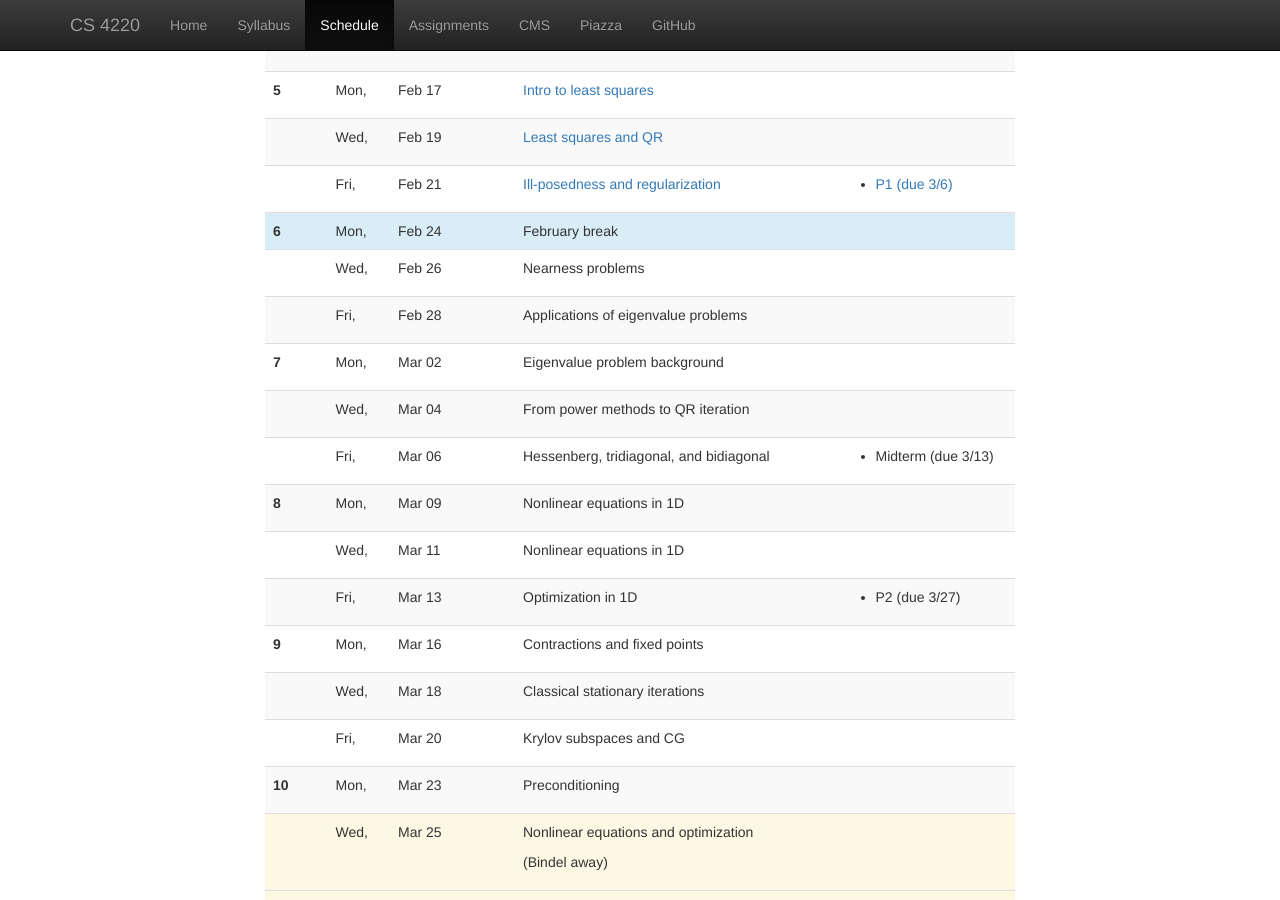
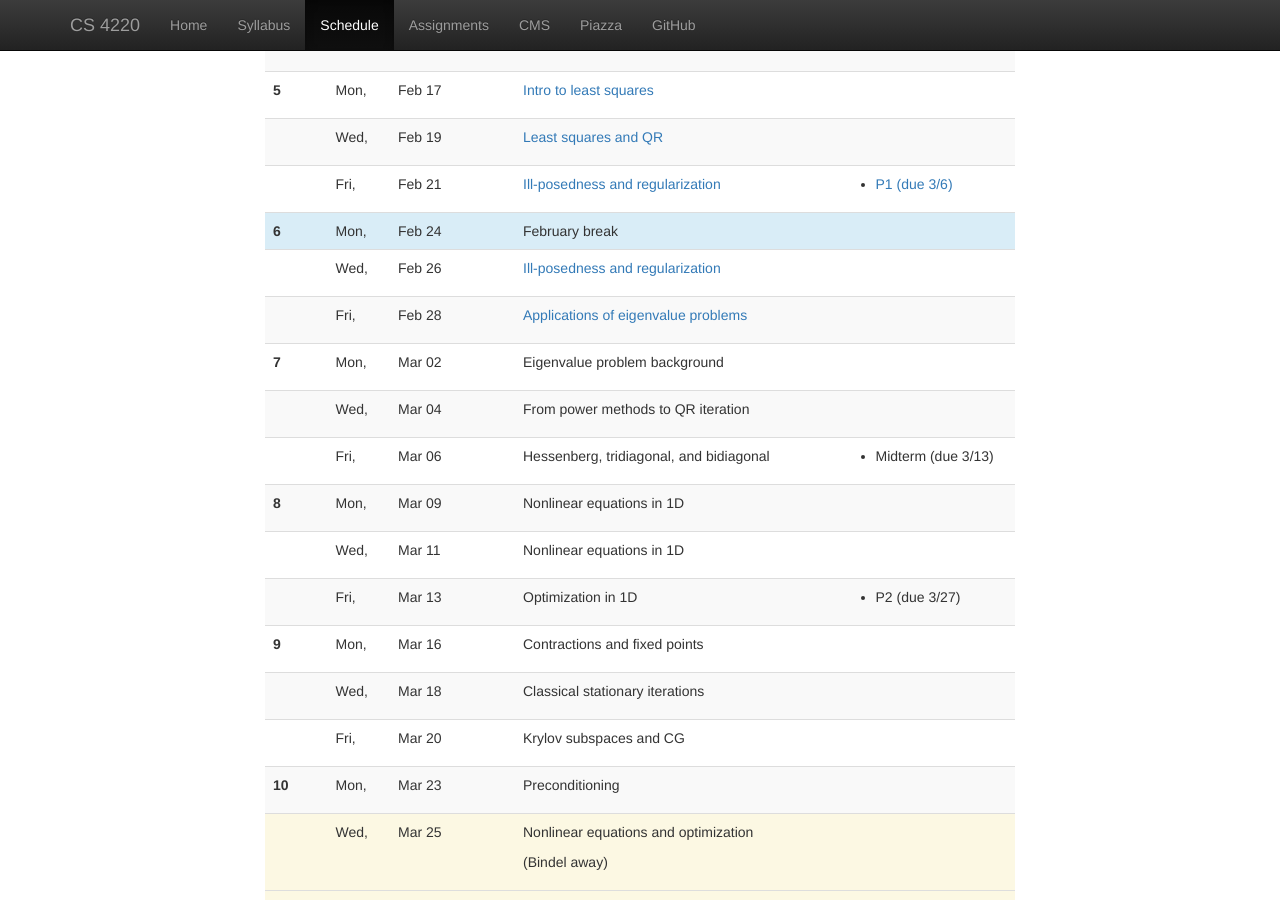
Before and after one commit to dbindel/cs4220-s20, a Jekyll site: the page built from web/schedule.html, in a window 1280 px wide and 900 px high, scrolled down 743 px. Built offline with Jekyll 4.4.1, drawn with Linux system fonts in a browser that asks for light colours; nearby versions of some CDN libraries.

```diff
--- a/web/_data/lectures.yml
+++ b/web/_data/lectures.yml
@@ -95,10 +95,12 @@
   break: February break
 -
   date: 2020-02-26
-  info: Nearness problems
+  info: Ill-posedness and regularization
+  notes: 2020-02-21.pdf
 -
   date: 2020-02-28
   info: Applications of eigenvalue problems
+  notes: 2020-02-28.pdf
 #
 # ==================
 # Week 7 (eigenvalue methods)
```
Also changed, not shown: 2 other files.
